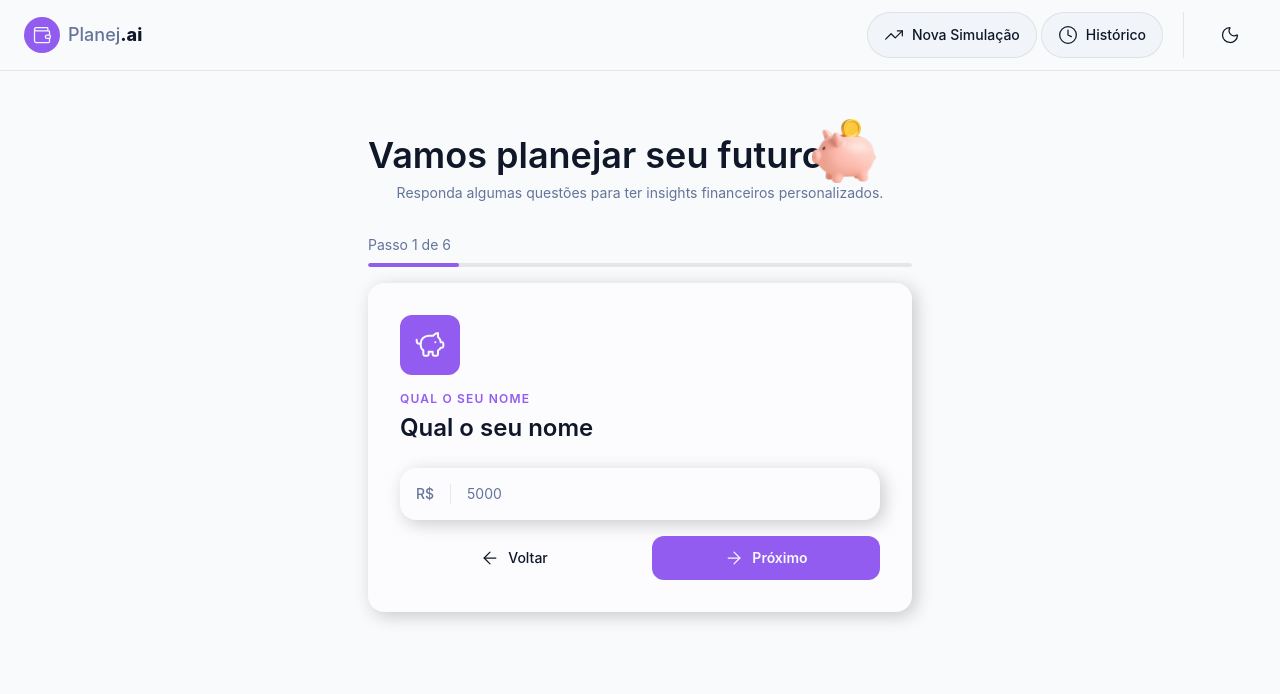
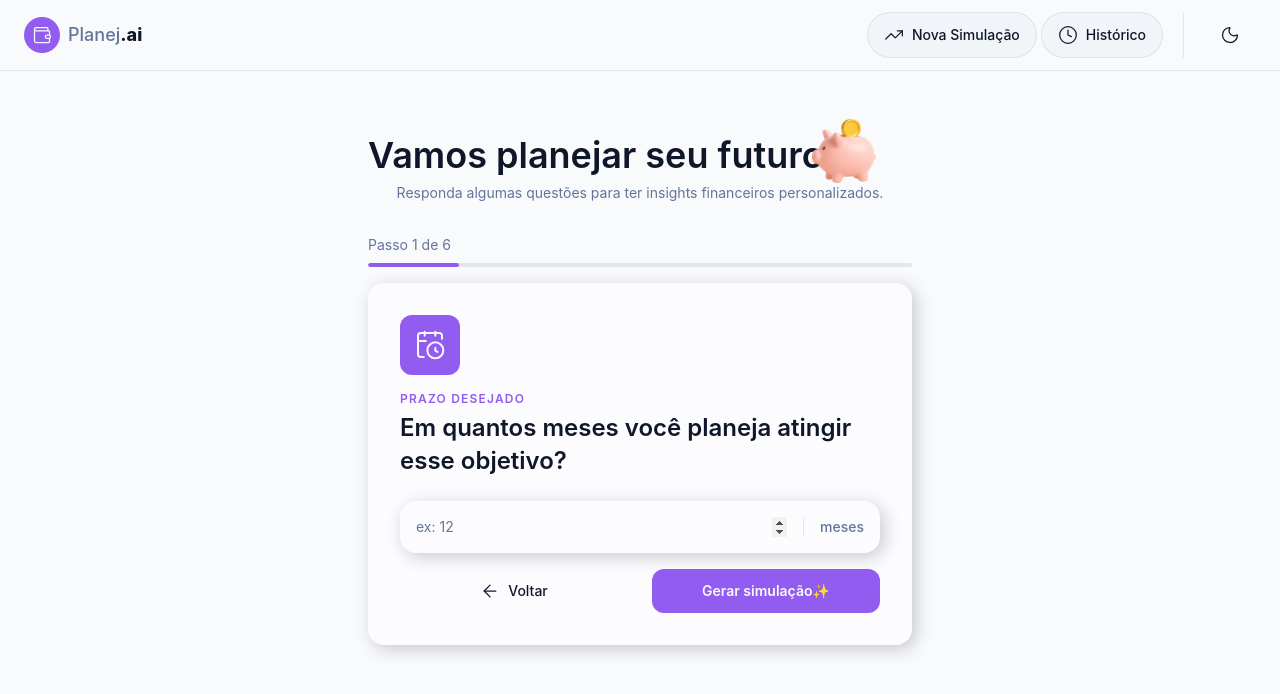
Before and after one commit to antoniorafaeldev/planejAI, a React (Vite) app: page / in a window 1280 px wide. Shown: the top 694 px of the page. Built offline with nearby package versions, Linux system fonts and the light colour scheme.

Commit message:
feat: create simulation const

```diff
--- a/src/components/features/Simulation/Form.tsx
+++ b/src/components/features/Simulation/Form.tsx
@@ -1,21 +1,14 @@
-import { PiggyBank } from 'lucide-react';
+import { simulationFormSteps } from '@/data/simulation';
 import { FormStep } from './FormStep';
 import { StepProgress } from './Progress';
 
 export function SimulationForm() {
+  const currentStep = simulationFormSteps[5];
+
   return (
     <>
       <StepProgress currentStep={1} totalSteps={6} />
-      <FormStep
-        icon={PiggyBank}
-        title="Qual o seu nome"
-        question="Qual o seu nome"
-        inputProps={{
-          type: 'text',
-          placeholder: '5000',
-          prefix: 'R$',
-        }}
-      />
+      <FormStep key={currentStep.id} {...currentStep} />
     </>
   );
 }
--- /dev/null
+++ b/src/data/simulation.ts
@@ -0,0 +1,85 @@
+import {
+  CalendarClock,
+  CreditCard,
+  Goal,
+  Landmark,
+  PiggyBank,
+  Wallet,
+} from 'lucide-react';
+
+export const simulationFormSteps = [
+  {
+    id: 'income',
+    icon: PiggyBank,
+    title: 'Renda mensal bruta',
+    question:
+      'Quanto é depositado na sua conta todo mês (somando todas as fontes)?',
+    inputProps: {
+      placeholder: 'ex: 5.000,00',
+      prefix: 'R$',
+      maxLength: 12,
+    },
+  },
+  {
+    id: 'expenses',
+    icon: CreditCard,
+    title: 'Custos fixos de vida',
+    question:
+      'Quanto você gasta mensalmente com custos fixos (aluguel, contas, etc)?',
+    inputProps: {
+      placeholder: 'ex: 2.000,00',
+      prefix: 'R$',
+      maxLength: 12,
+    },
+  },
+  {
+    id: 'debts',
+    icon: Landmark,
+    title: 'Dívidas / parcelas',
+    question:
+      'Você tem algum valor comprometido com parcelas ou empréstimos mensalmente?',
+    inputProps: {
+      placeholder: 'ex: 500,00',
+      prefix: 'R$',
+      maxLength: 12,
+    },
+  },
+  {
+    id: 'goalName',
+    icon: Goal,
+    title: 'Nome da meta',
+    question: 'Qual o objetivo que você deseja alcançar?',
+    inputProps: {
+      placeholder: 'ex: Viagem para o Japão',
+      maxLength: 50,
+    },
+  },
+  {
+    id: 'goalAmount',
+    icon: Wallet,
+    title: 'Custo da meta',
+    question: 'Quanto custa realizar esse sonho?',
+    inputProps: {
+      placeholder: 'ex: 15.000,00',
+      prefix: 'R$',
+      maxLength: 12,
+    },
+  },
+  {
+    id: 'goalDeadline',
+    icon: CalendarClock,
+    title: 'Prazo desejado',
+    question: 'Em quantos meses você planeja atingir esse objetivo?',
+    inputProps: {
+      type: 'number',
+      placeholder: 'ex: 12',
+      suffix: 'meses',
+      min: 1,
+      max: 120,
+    },
+    submitButtonProps: {
+      label: 'Gerar simulação',
+      emojiIcon: '✨',
+    },
+  },
+];
--- a/src/interfaces/formStepProps.ts
+++ b/src/interfaces/formStepProps.ts
@@ -2,6 +2,7 @@
 import type { InputProps } from './inputProps';
 
 export interface FormStepProps {
+  id: string;
   icon: LucideIcon;
   title: string;
   question: string;
```
